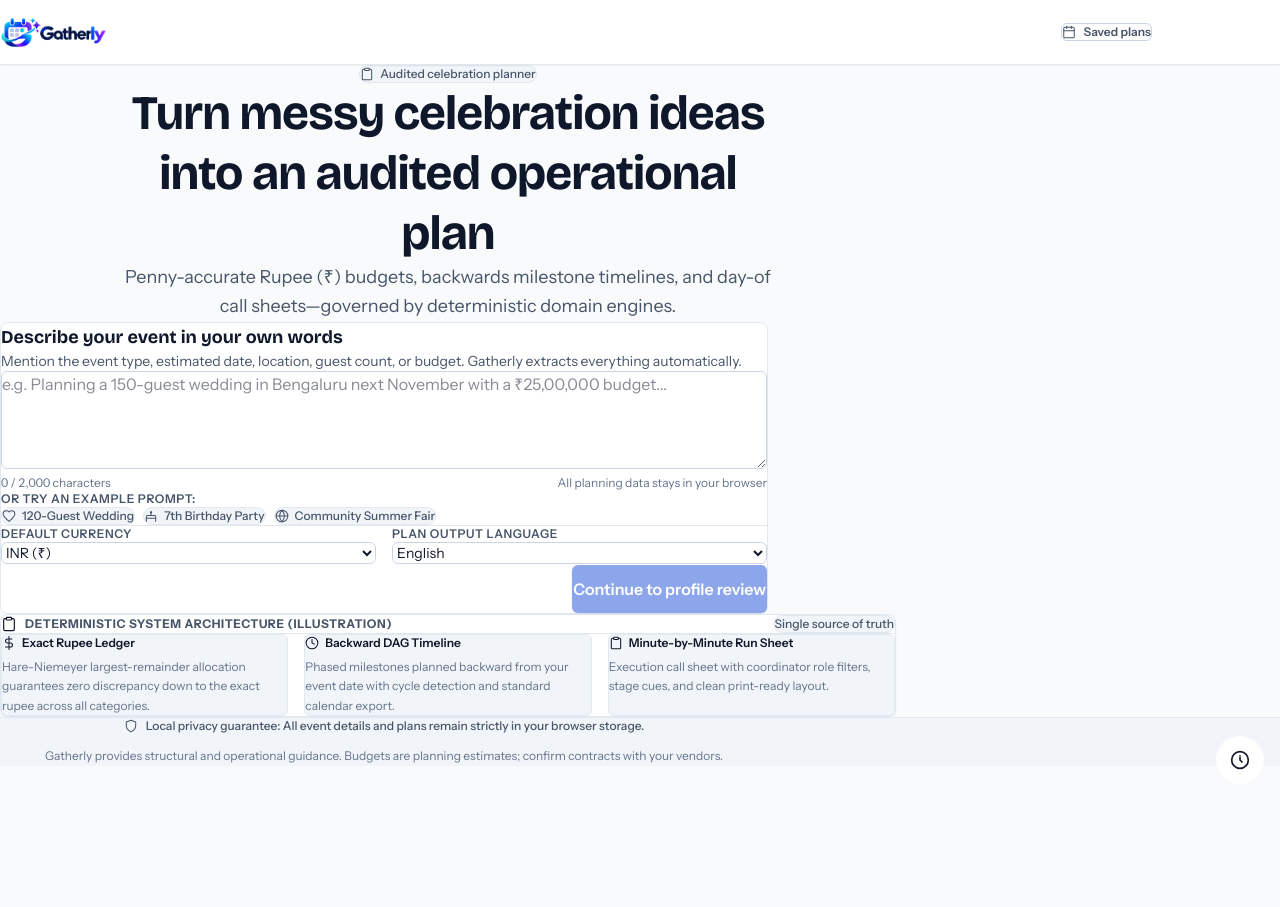
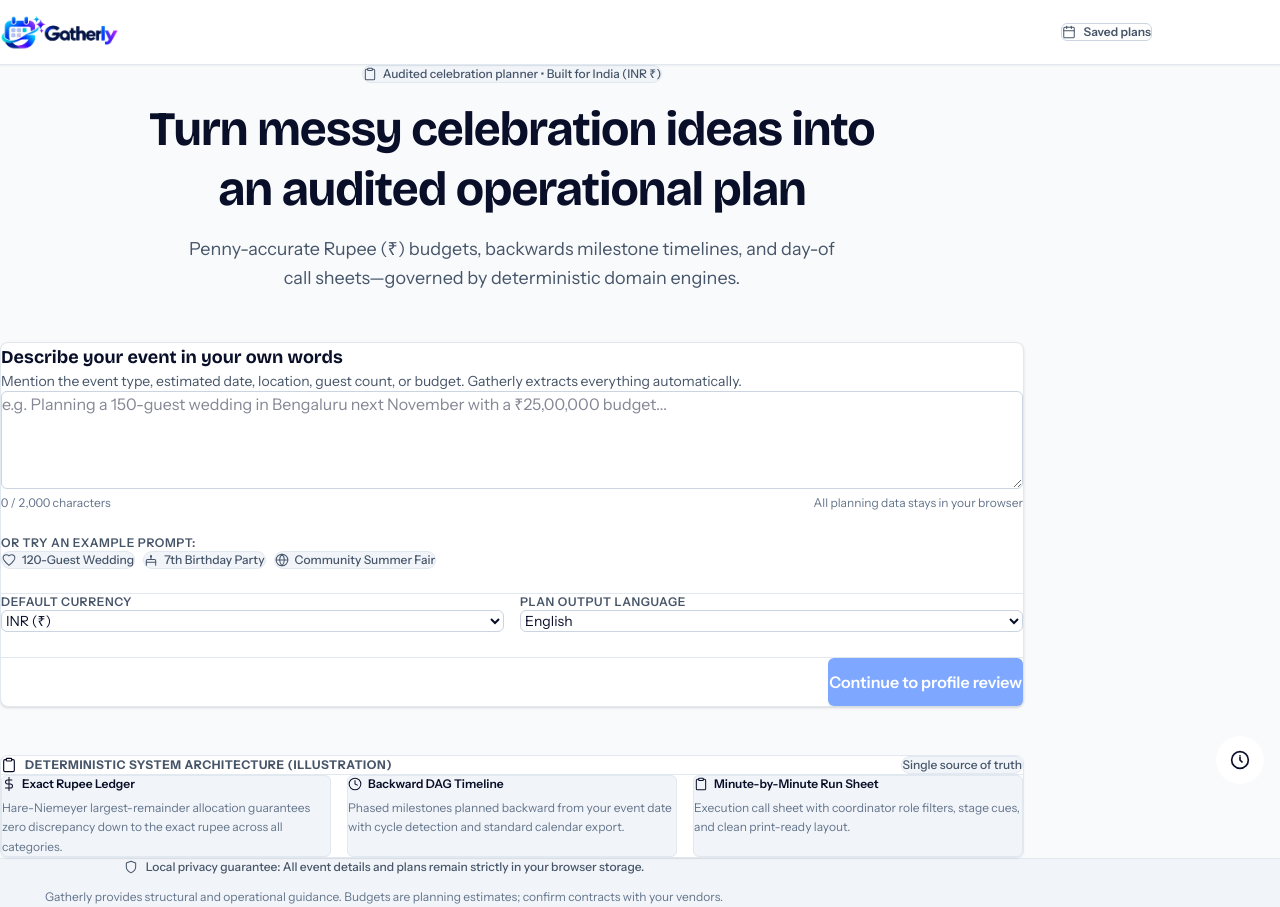
Before and after one commit to rupakbera21/gatherly, a Next.js app: page / in a window 1280 px wide. Before the commit the page ends 800 px from the top, so only its background shows below. Built offline with nearby package versions, Linux system fonts and the light colour scheme.

Commit message:
fix(ui): adapt brand logo for dark/light contrast, fix layout collisions and spacing

```diff
--- a/src/app/events/page.tsx
+++ b/src/app/events/page.tsx
@@ -22,6 +22,7 @@ import {
   EmptyState,
   Dialog,
   Icon,
+  BrandLogo,
 } from "@/components/ui";
 
 export default function EventsPage() {
@@ -95,18 +96,7 @@ export default function EventsPage() {
       {/* Top Utility Bar */}
       <header className="w-full border-b border-border-subtle bg-surface">
         <div className="max-w-6xl mx-auto px-4 sm:px-6 h-14 flex items-center justify-between">
-          <Link
-            href="/"
-            className="flex items-center focus-visible:outline-none focus-visible:ring-2 focus-visible:ring-primary rounded-control"
-            aria-label="Gatherly Home"
-          >
-            {/* eslint-disable-next-line @next/next/no-img-element */}
-            <img
-              src="/logo.png"
-              alt="Gatherly Logo"
-              className="h-8 w-auto object-contain"
-            />
-          </Link>
+          <BrandLogo size="md" />
           <div className="flex items-center gap-3">
             <Link
               href="/"
--- a/src/app/globals.css
+++ b/src/app/globals.css
@@ -14,7 +14,7 @@
   --bg-surface-elevated: #f1f5f9;
 
   /* ---- Text & Typography ---- */
-  --text-primary: #0f172a;
+  --text-primary: #0a0f29;
   --text-secondary: #475569;
   --text-tertiary: #64748b;
   --text-inverse: #ffffff;
@@ -23,9 +23,9 @@
   --border-subtle: #e2e8f0;
   --border-strong: #cbd5e1;
 
-  /* ---- Single Confident Primary (Cobalt Ultramarine) ---- */
-  --primary: #1d4ed8;
-  --primary-hover: #1e40af;
+  /* ---- Single Confident Primary (Logo Brand Electric Cobalt) ---- */
+  --primary: #0052ff;
+  --primary-hover: #0041cc;
   --primary-fg: #ffffff;
   --primary-subtle: #eff6ff;
 
@@ -101,22 +101,22 @@
 /* ---- Dark Mode ---- */
 @media (prefers-color-scheme: dark) {
   :root:not([data-theme="light"]) {
-    --bg-canvas: #090d16;
-    --bg-surface: #0f172a;
-    --bg-surface-elevated: #1e293b;
+    --bg-canvas: #070b19;
+    --bg-surface: #0e1530;
+    --bg-surface-elevated: #162044;
 
     --text-primary: #f8fafc;
     --text-secondary: #cbd5e1;
     --text-tertiary: #94a3b8;
-    --text-inverse: #090d16;
+    --text-inverse: #070b19;
 
-    --border-subtle: #1e293b;
-    --border-strong: #334155;
+    --border-subtle: #1c2752;
+    --border-strong: #2c3c78;
 
-    --primary: #2563eb;
-    --primary-hover: #1d4ed8;
+    --primary: #0052ff;
+    --primary-hover: #2563eb;
     --primary-fg: #ffffff;
-    --primary-subtle: #1e293b;
+    --primary-subtle: #162044;
 
     --tint-wedding: #f472b6;
     --tint-wedding-bg: #83184322;
@@ -151,22 +151,22 @@
 }
 
 [data-theme="dark"] {
-  --bg-canvas: #090d16;
-  --bg-surface: #0f172a;
-  --bg-surface-elevated: #1e293b;
+  --bg-canvas: #070b19;
+  --bg-surface: #0e1530;
+  --bg-surface-elevated: #162044;
 
   --text-primary: #f8fafc;
   --text-secondary: #cbd5e1;
   --text-tertiary: #94a3b8;
-  --text-inverse: #090d16;
+  --text-inverse: #070b19;
 
-  --border-subtle: #1e293b;
-  --border-strong: #334155;
+  --border-subtle: #1c2752;
+  --border-strong: #2c3c78;
 
-  --primary: #2563eb;
-  --primary-hover: #1d4ed8;
+  --primary: #0052ff;
+  --primary-hover: #2563eb;
   --primary-fg: #ffffff;
-  --primary-subtle: #1e293b;
+  --primary-subtle: #162044;
 
   --tint-wedding: #f472b6;
   --tint-wedding-bg: #83184322;
--- a/src/app/page.tsx
+++ b/src/app/page.tsx
@@ -8,7 +8,7 @@
 import type { Metadata } from "next";
 import Link from "next/link";
 import { IntakeSection } from "@/components/intake/IntakeSection";
-import { Icon, Badge } from "@/components/ui";
+import { Icon, Badge, BrandLogo } from "@/components/ui";
 
 export const metadata: Metadata = {
   title: "Gatherly – Turn Event Ideas Into Clear Operational Plans",
@@ -20,20 +20,9 @@ export default function HomePage() {
   return (
     <main id="main-content" tabIndex={-1} className="min-h-screen bg-canvas text-primary">
       {/* Top Application Header */}
-      <header className="w-full border-b border-border-subtle bg-surface sticky top-0 z-30 shadow-xs">
+      <header className="w-full border-b border-border-subtle bg-surface/90 backdrop-blur-md sticky top-0 z-30 shadow-xs">
         <div className="max-w-6xl mx-auto px-4 sm:px-6 h-16 flex items-center justify-between">
-          <Link
-            href="/"
-            className="flex items-center gap-3 no-underline focus-visible:outline-none focus-visible:ring-2 focus-visible:ring-primary rounded-control"
-            aria-label="Gatherly Home"
-          >
-            {/* eslint-disable-next-line @next/next/no-img-element */}
-            <img
-              src="/logo.png"
-              alt="Gatherly Logo"
-              className="h-8 sm:h-9 w-auto object-contain"
-            />
-          </Link>
+          <BrandLogo size="md" />
           <div className="flex items-center gap-3">
             <Link
               href="/events"
@@ -47,13 +36,13 @@ export default function HomePage() {
       </header>
 
       {/* Main Command Center & Intake */}
-      <div className="max-w-4xl mx-auto px-4 pt-10 pb-16 space-y-10">
+      <div className="max-w-5xl mx-auto px-4 sm:px-6 pt-12 pb-20 flex flex-col gap-12">
         {/* Focused Hero Section */}
-        <section className="text-center flex flex-col items-center space-y-3">
+        <section className="text-center flex flex-col items-center gap-4">
           <Badge variant="neutral" icon="clipboard">
-            Audited celebration planner
+            Audited celebration planner • Built for India (INR ₹)
           </Badge>
-          <h1 className="text-3xl sm:text-4xl lg:text-5xl font-bold font-display text-primary tracking-tight max-w-2xl leading-tight">
+          <h1 className="text-3xl sm:text-4xl lg:text-5xl font-bold font-display text-primary tracking-tight max-w-3xl leading-tight">
             Turn messy celebration ideas into an audited operational plan
           </h1>
           <p className="text-secondary text-base sm:text-lg max-w-2xl leading-relaxed">
--- a/src/app/plan/[id]/layout.tsx
+++ b/src/app/plan/[id]/layout.tsx
@@ -15,7 +15,7 @@ import { usePathname } from "next/navigation";
 import { CopilotDrawer } from "@/components/copilot/CopilotDrawer";
 import { daysBetween, defaultClock } from "@/domain/dates";
 import { useGatherlyStore } from "@/store";
-import { Button, Icon, Badge } from "@/components/ui";
+import { Button, Icon, Badge, BrandLogo } from "@/components/ui";
 
 interface PlanLayoutProps {
   children: React.ReactNode;
@@ -84,18 +84,7 @@ function PlanLayoutInner({ children, params }: PlanLayoutProps) {
         <div className="border-b border-border-subtle">
           <div className="max-w-7xl mx-auto px-4 sm:px-6 h-14 flex items-center justify-between">
             <div className="flex items-center gap-3">
-              <Link
-                href="/"
-                className="flex items-center focus-visible:outline-none focus-visible:ring-2 focus-visible:ring-primary rounded-control"
-                aria-label="Gatherly Home"
-              >
-                {/* eslint-disable-next-line @next/next/no-img-element */}
-                <img
-                  src="/logo.png"
-                  alt="Gatherly Logo"
-                  className="h-7 w-auto object-contain"
-                />
-              </Link>
+              <BrandLogo size="sm" />
               <span className="text-tertiary" aria-hidden="true">/</span>
               <Link
                 href="/events"
--- a/src/components/intake/IntakeSection.tsx
+++ b/src/components/intake/IntakeSection.tsx
@@ -126,11 +126,11 @@ export function IntakeSection() {
   return (
     <section
       id="intake-section"
-      className="w-full max-w-3xl mx-auto"
+      className="w-full mx-auto"
       aria-label="Event description intake"
     >
-      <Surface variant="default" className="p-6 sm:p-8">
-        <form onSubmit={handleAnalyze} className="space-y-6">
+      <Surface variant="default" className="p-6 sm:p-8 shadow-sm">
+        <form onSubmit={handleAnalyze} className="flex flex-col gap-6">
           <div>
             <label
               htmlFor="event-description-input"
@@ -237,7 +237,7 @@ export function IntakeSection() {
           )}
 
           {/* Submit button */}
-          <div className="flex justify-end pt-2">
+          <div className="flex justify-end pt-4 border-t border-border-subtle">
             <Button
               type="submit"
               variant="primary"
--- /dev/null
+++ b/src/components/ui/BrandLogo.tsx
@@ -0,0 +1,87 @@
+"use client";
+
+import React, { useEffect, useState } from "react";
+import Link from "next/link";
+
+interface BrandLogoProps {
+  className?: string;
+  size?: "sm" | "md" | "lg";
+  href?: string;
+}
+
+const heightClasses = {
+  sm: "h-8",
+  md: "h-9 sm:h-10",
+  lg: "h-11 sm:h-12",
+};
+
+export const BrandLogo: React.FC<BrandLogoProps> = ({
+  className = "",
+  size = "md",
+  href = "/",
+}) => {
+  const [theme, setTheme] = useState<"light" | "dark" | "system">("system");
+
+  useEffect(() => {
+    const checkTheme = () => {
+      const currentTheme = document.documentElement.getAttribute("data-theme");
+      if (currentTheme === "dark") setTheme("dark");
+      else if (currentTheme === "light") setTheme("light");
+      else setTheme("system");
+    };
+
+    checkTheme();
+
+    const observer = new MutationObserver(checkTheme);
+    observer.observe(document.documentElement, {
+      attributes: true,
+      attributeFilter: ["data-theme"],
+    });
+
+    return () => observer.disconnect();
+  }, []);
+
+  const logoSrc =
+    theme === "dark"
+      ? "/logo-dark.png"
+      : theme === "light"
+      ? "/logo.png"
+      : undefined;
+
+  const content = (
+    <div className={`inline-flex items-center gap-2 select-none ${className}`}>
+      {logoSrc ? (
+        /* eslint-disable-next-line @next/next/no-img-element */
+        <img
+          src={logoSrc}
+          alt="Gatherly Logo"
+          className={`${heightClasses[size]} w-auto object-contain`}
+        />
+      ) : (
+        <picture>
+          <source srcSet="/logo-dark.png" media="(prefers-color-scheme: dark)" />
+          {/* eslint-disable-next-line @next/next/no-img-element */}
+          <img
+            src="/logo.png"
+            alt="Gatherly Logo"
+            className={`${heightClasses[size]} w-auto object-contain`}
+          />
+        </picture>
+      )}
+    </div>
+  );
+
+  if (href) {
+    return (
+      <Link
+        href={href}
+        className="no-underline rounded-control focus-visible:outline-none focus-visible:ring-2 focus-visible:ring-primary inline-flex items-center"
+        aria-label="Gatherly Home"
+      >
+        {content}
+      </Link>
+    );
+  }
+
+  return content;
+};
--- a/src/components/ui/index.ts
+++ b/src/components/ui/index.ts
@@ -11,3 +11,4 @@ export * from "./Table";
 export * from "./Overlay";
 export * from "./Toast";
 export * from "./Feedback";
+export * from "./BrandLogo";
```
Also changed, not shown: public/logo-dark.png (added).
